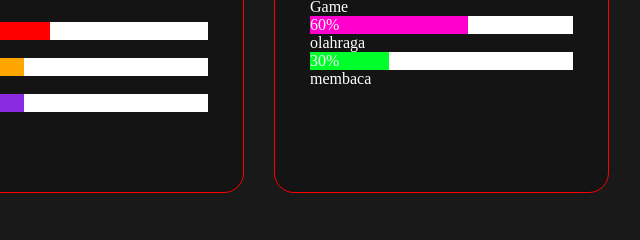
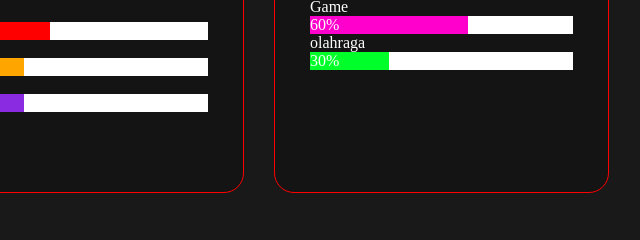
Before and after one commit to 04irsyaD/test1, a plain HTML site: page index.html in a window 1280 px wide. Shown: the part 2394-2634 px from the top of the page, 381-1021 px from the left. Drawn offline with Linux system fonts and the light colour scheme.

Commit message:
Update index.html

```diff
--- a/index.html
+++ b/index.html
@@ -124,7 +124,7 @@
                         <div class="skill-box">
                             <div class="olahraga">30%</div>
                         </div>
-                        <p>membaca </p>
+
 
 
 
```
